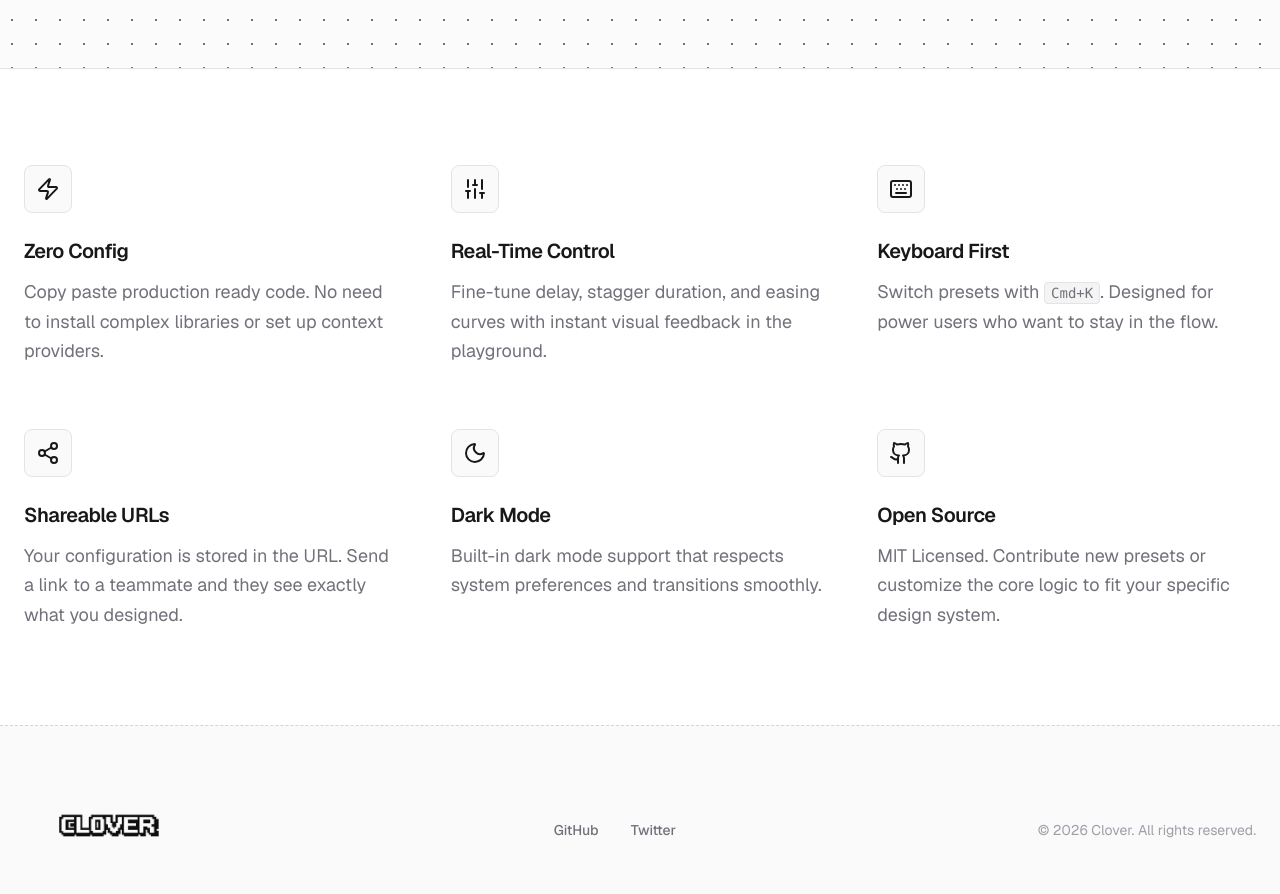
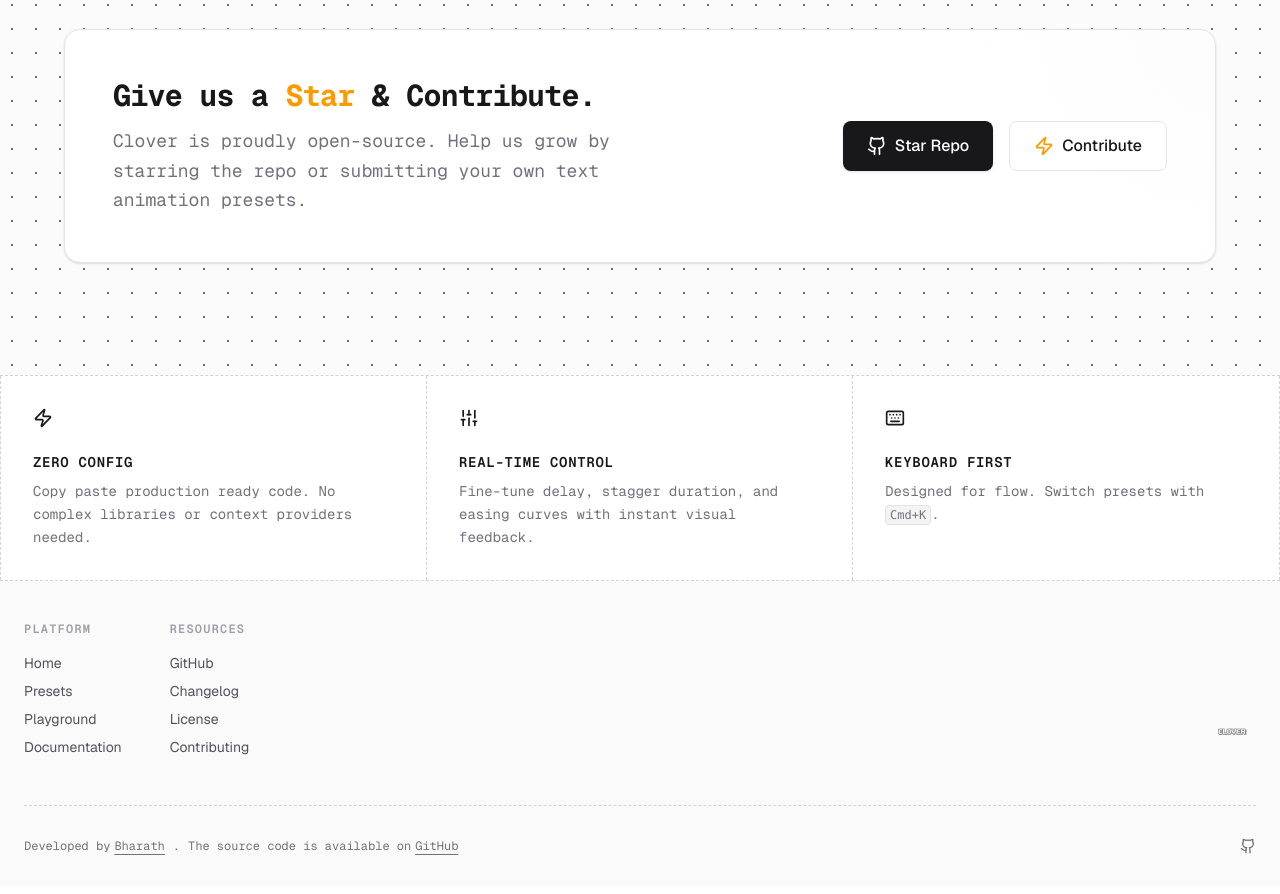
Before and after one commit to clover-kit/Clover, a Next.js app: page / in a window 1280 px wide. Shown: the part 840-1734 px from the top of the page. Built offline with nearby package versions, Linux system fonts and the light colour scheme.

Commit message:
feat(landing): update footer links and content

```diff
--- a/app/page.tsx
+++ b/app/page.tsx
@@ -26,13 +26,13 @@ export default function LandingPage() {
     <div className="min-h-screen bg-[#fbfbfb] dark:bg-zinc-950 font-sans selection:bg-zinc-900 selection:text-white dark:selection:bg-zinc-100 dark:selection:text-zinc-900 flex flex-col text-zinc-900 dark:text-zinc-50 transition-colors duration-300">
 
       {/* Top Announcement Bar */}
-      <div className="bg-white dark:bg-zinc-900 border-b border-zinc-200 dark:border-zinc-800 py-2 px-4 flex justify-center items-center text-sm font-medium relative z-20">
+      {/* <div className="bg-white dark:bg-zinc-900 border-b border-zinc-200 dark:border-zinc-800 py-2 px-4 flex justify-center items-center text-sm font-medium relative z-20">
         <div className="flex items-center gap-2 text-zinc-600 dark:text-zinc-400">
-          <span className="bg-zinc-100 dark:bg-zinc-800 border border-zinc-200 dark:border-zinc-700 rounded px-1.5 py-0.5 text-xs font-mono text-zinc-900 dark:text-zinc-100">v2.0</span>
+          <span className="bg-zinc-100 dark:bg-zinc-800 border border-zinc-200 dark:border-zinc-700 rounded px-1.5 py-0.5 text-xs font-mono text-zinc-900 dark:text-zinc-100"></span>
           <span>Now with multi-line stagger support</span>
           <a href="#" className="ml-2 text-zinc-900 dark:text-zinc-100 underline decoration-zinc-300 dark:decoration-zinc-600 underline-offset-2 hover:decoration-zinc-900 dark:hover:decoration-zinc-100 transition-all">Read Changelog</a>
         </div>
-      </div>
+      </div> */}
 
       {/* Navigation */}
       <nav className="border-b border-dashed border-zinc-300 dark:border-zinc-800 bg-[#fbfbfb]/80 dark:bg-zinc-950/80 backdrop-blur-md sticky top-0 z-50">
@@ -91,8 +91,8 @@ export default function LandingPage() {
           </p>
 
           <div className="mt-8 flex items-center justify-center gap-4">
-            <Link href="/playground" className="flex items-center gap-2 bg-zinc-900 dark:bg-zinc-100 hover:bg-zinc-800 dark:hover:bg-zinc-200 text-white dark:text-zinc-900 py-3 px-6 rounded-lg text-lg font-medium transition-all shadow-lg hover:shadow-xl hover:-translate-y-0.5">
-              Open Playground <ArrowRight className="w-5 h-5" />
+            <Link href="/presets" className="flex items-center gap-2 bg-zinc-900 dark:bg-zinc-100 hover:bg-zinc-800 dark:hover:bg-zinc-200 text-white dark:text-zinc-900 py-3 px-6 rounded-lg text-lg font-medium transition-all shadow-lg hover:shadow-xl hover:-translate-y-0.5">
+              Open Presets <ArrowRight className="w-5 h-5" />
             </Link>
           </div>
         </div>
@@ -113,62 +113,126 @@ export default function LandingPage() {
           </DemoCard>
         </div>
 
+        {/* Community Callout */}
+        <section className="relative z-10 w-full max-w-6xl mt-20 mb-8">
+          <div className="bg-white dark:bg-zinc-900 border border-zinc-200 dark:border-zinc-800 rounded-2xl p-8 md:p-12 flex flex-col md:flex-row items-center justify-between gap-8 text-center md:text-left relative overflow-hidden shadow-sm hover:shadow-md transition-shadow">
+            <div className="absolute top-0 right-0 w-64 h-64 bg-zinc-50 dark:bg-zinc-800/50 rounded-full blur-3xl -translate-y-1/2 translate-x-1/2 opacity-50 z-0"></div>
+
+            <div className="relative z-10 max-w-xl">
+              <h2 className="text-2xl md:text-3xl font-mono font-bold text-zinc-900 dark:text-zinc-50 mb-3 tracking-tight">
+                Give us a <span className="text-amber-500">Star</span> & Contribute.
+              </h2>
+              <p className="font-mono text-lg text-zinc-500 dark:text-zinc-400 leading-relaxed">
+                Clover is proudly open-source. Help us grow by starring the repo or submitting your own text animation presets.
+              </p>
+            </div>
+
+            <div className="relative z-10 flex flex-col sm:flex-row gap-4 w-full md:w-auto">
+              <a
+                href="https://github.com/clover-kit/Clover"
+                target="_blank"
+                rel="noopener noreferrer"
+                className="flex items-center justify-center gap-2 bg-zinc-900 dark:bg-zinc-100 text-white dark:text-zinc-900 px-6 py-3 rounded-lg font-medium hover:bg-zinc-800 dark:hover:bg-zinc-200 transition-colors shadow-sm"
+              >
+                <Github className="w-5 h-5" />
+                <span>Star Repo</span>
+              </a>
+              <a
+                href="https://github.com/clover-kit/Clover"
+                target="_blank"
+                rel="noopener noreferrer"
+                className="flex items-center justify-center gap-2 bg-white dark:bg-zinc-800 text-zinc-900 dark:text-zinc-100 border border-zinc-200 dark:border-zinc-700 px-6 py-3 rounded-lg font-medium hover:bg-zinc-50 dark:hover:bg-zinc-700 transition-colors"
+              >
+                <Zap className="w-5 h-5 text-amber-500" />
+                <span>Contribute</span>
+              </a>
+            </div>
+          </div>
+        </section>
+
       </main>
 
       {/* Features Section */}
-      <section className="border-t border-zinc-200 dark:border-zinc-800 py-24 bg-white dark:bg-zinc-950">
-        <div className="max-w-7xl mx-auto px-6">
-          <div className="grid grid-cols-1 md:grid-cols-2 lg:grid-cols-3 gap-x-12 gap-y-16">
-            <FeatureCard icon={<Zap className="w-6 h-6 text-zinc-900 dark:text-zinc-100" />} title="Zero Config" description="Copy paste production ready code. No need to install complex libraries or set up context providers." />
-            <FeatureCard icon={<Sliders className="w-6 h-6 text-zinc-900 dark:text-zinc-100" />} title="Real-Time Control" description="Fine-tune delay, stagger duration, and easing curves with instant visual feedback in the playground." />
-            <FeatureCard icon={<Keyboard className="w-6 h-6 text-zinc-900 dark:text-zinc-100" />} title="Keyboard First" description={<>Switch presets with <code className="bg-zinc-100 dark:bg-zinc-800 px-1.5 py-0.5 rounded text-sm border border-zinc-200 dark:border-zinc-700">Cmd+K</code>. Designed for power users who want to stay in the flow.</>} />
-            <FeatureCard icon={<Share2 className="w-6 h-6 text-zinc-900 dark:text-zinc-100" />} title="Shareable URLs" description="Your configuration is stored in the URL. Send a link to a teammate and they see exactly what you designed." />
-            <FeatureCard icon={<Moon className="w-6 h-6 text-zinc-900 dark:text-zinc-100" />} title="Dark Mode" description="Built-in dark mode support that respects system preferences and transitions smoothly." />
-            <FeatureCard icon={<Github className="w-6 h-6 text-zinc-900 dark:text-zinc-100" />} title="Open Source" description="MIT Licensed. Contribute new presets or customize the core logic to fit your specific design system." />
+      <section className="border-t border-dashed border-zinc-300 dark:border-zinc-800 bg-white dark:bg-zinc-950">
+        <div className="max-w-7xl mx-auto border-x border-dashed border-zinc-300 dark:border-zinc-800">
+          <div className="grid grid-cols-1 md:grid-cols-3">
+            <div className="p-8 border-b md:border-b-0 md:border-r border-dashed border-zinc-300 dark:border-zinc-800 hover:bg-zinc-50 dark:hover:bg-zinc-900/50 transition-colors">
+              <Zap className="w-5 h-5 mb-6 text-zinc-900 dark:text-zinc-100" />
+              <h3 className="text-sm font-mono font-semibold uppercase tracking-wider mb-2 text-zinc-900 dark:text-zinc-100">Zero Config</h3>
+              <p className="text-zinc-500 dark:text-zinc-400 font-mono text-sm leading-relaxed">Copy paste production ready code. No complex libraries or context providers needed.</p>
+            </div>
+            <div className="p-8 border-b md:border-b-0 md:border-r border-dashed border-zinc-300 dark:border-zinc-800 hover:bg-zinc-50 dark:hover:bg-zinc-900/50 transition-colors">
+              <Sliders className="w-5 h-5 mb-6 text-zinc-900 dark:text-zinc-100" />
+              <h3 className="text-sm font-mono font-semibold uppercase tracking-wider mb-2 text-zinc-900 dark:text-zinc-100">Real-Time Control</h3>
+              <p className="text-zinc-500 dark:text-zinc-400 font-mono text-sm leading-relaxed">Fine-tune delay, stagger duration, and easing curves with instant visual feedback.</p>
+            </div>
+            <div className="p-8 border-dashed border-zinc-300 dark:border-zinc-800 hover:bg-zinc-50 dark:hover:bg-zinc-900/50 transition-colors">
+              <Keyboard className="w-5 h-5 mb-6 text-zinc-900 dark:text-zinc-100" />
+              <h3 className="text-sm font-mono font-semibold uppercase tracking-wider mb-2 text-zinc-900 dark:text-zinc-100">Keyboard First</h3>
+              <p className="text-zinc-500 dark:text-zinc-400 font-mono text-sm leading-relaxed">Designed for flow. Switch presets with <code className="bg-zinc-100 dark:bg-zinc-800 px-1 py-0.5 rounded text-xs border border-zinc-200 dark:border-zinc-700">Cmd+K</code>.</p>
+            </div>
           </div>
         </div>
       </section>
 
       {/* Footer */}
-      <footer className="bg-zinc-50 dark:bg-zinc-900 border-t border-dashed border-zinc-300 dark:border-zinc-800 py-12">
-        <div className="max-w-7xl mx-auto px-6 flex flex-col md:flex-row justify-between items-center gap-6">
-          <div className="flex items-center gap-2">
-            <Image
-              src="/logo-text.png"
-              alt="Clover"
-              width={140}
-              height={40}
-              className="object-contain h-28 w-auto dark:invert"
-            />
+      <footer className="bg-zinc-50 dark:bg-zinc-950 border-t border-dashed border-zinc-300 dark:border-zinc-800 pt-10 pb-8 overflow-hidden">
+        <div className="max-w-7xl mx-auto px-6">
+          <div className="flex flex-col md:flex-row justify-between gap-8 mb-12">
+            <div className="flex gap-12">
+              <div>
+                <h4 className="font-mono text-xs font-semibold uppercase text-zinc-400 mb-4 tracking-widest">Platform</h4>
+                <ul className="space-y-2 text-sm text-zinc-600 dark:text-zinc-400">
+                  <li><Link href="/" className="hover:text-zinc-900 dark:hover:text-zinc-100 transition-colors">Home</Link></li>
+                  <li><Link href="/presets" className="hover:text-zinc-900 dark:hover:text-zinc-100 transition-colors">Presets</Link></li>
+                  <li><Link href="/playground" className="hover:text-zinc-900 dark:hover:text-zinc-100 transition-colors">Playground</Link></li>
+                  <li><Link href="/docs" className="hover:text-zinc-900 dark:hover:text-zinc-100 transition-colors">Documentation</Link></li>
+                </ul>
+              </div>
+              <div>
+                <h4 className="font-mono text-xs font-semibold uppercase text-zinc-400 mb-4 tracking-widest">Resources</h4>
+                <ul className="space-y-2 text-sm text-zinc-600 dark:text-zinc-400">
+                  <li><a href="https://github.com/clover-kit/Clover" target="_blank" rel="noopener noreferrer" className="hover:text-zinc-900 dark:hover:text-zinc-100 transition-colors">GitHub</a></li>
+                  <li><a href="https://github.com/clover-kit/Clover/releases" target="_blank" rel="noopener noreferrer" className="hover:text-zinc-900 dark:hover:text-zinc-100 transition-colors">Changelog</a></li>
+                  <li><a href="https://github.com/clover-kit/Clover/blob/main/LICENSE" target="_blank" rel="noopener noreferrer" className="hover:text-zinc-900 dark:hover:text-zinc-100 transition-colors">License</a></li>
+                  <li><a href="https://github.com/clover-kit/Clover/blob/main/CONTRIBUTING.md" target="_blank" rel="noopener noreferrer" className="hover:text-zinc-900 dark:hover:text-zinc-100 transition-colors">Contributing</a></li>
+                </ul>
+              </div>
+            </div>
+
+            <div className="flex flex-col justify-end">
+              <Image
+                src="/logo-text.png"
+                alt="Clover"
+                width={100}
+                height={30}
+                className="object-contain h-8 w-auto opacity-50 dark:invert mb-2"
+              />
+            </div>
           </div>
 
-          <div className="flex gap-8 text-sm font-medium text-zinc-500 dark:text-zinc-400">
-            <a href="#" className="hover:text-zinc-900 dark:hover:text-zinc-100 transition-colors">GitHub</a>
-            <a href="#" className="hover:text-zinc-900 dark:hover:text-zinc-100 transition-colors">Twitter</a>
+          <div className="flex flex-col md:flex-row justify-between items-center w-full pt-8 border-t border-dashed border-zinc-300 dark:border-zinc-800 text-xs text-zinc-500 font-mono">
+            <div className="flex items-center gap-1">
+              <span>Developed by</span>
+              <a href="https://github.com/AVBharath10" target="_blank" rel="noopener noreferrer" className="underline underline-offset-4 hover:text-zinc-900 dark:hover:text-zinc-100 transition-colors">Bharath</a>
+              <span className="mx-1">.</span>
+              <span>The source code is available on</span>
+              <a href="https://github.com/clover-kit/Clover" target="_blank" rel="noopener noreferrer" className="underline underline-offset-4 hover:text-zinc-900 dark:hover:text-zinc-100 transition-colors">GitHub</a>
+            </div>
+
+            <div className="flex items-center gap-4 mt-4 md:mt-0">
+              <a href="https://github.com/clover-kit/Clover" target="_blank" rel="noopener noreferrer" className="hover:text-zinc-900 dark:hover:text-zinc-100 transition-colors">
+                <Github className="w-4 h-4" />
+              </a>
+            </div>
           </div>
-
-          <p className="text-sm text-zinc-400 dark:text-zinc-600">
-            &copy; 2026 Clover. All rights reserved.
-          </p>
         </div>
       </footer>
     </div>
   );
 }
 
-function FeatureCard({ icon, title, description }: { icon: React.ReactNode, title: string, description: React.ReactNode }) {
-  return (
-    <div className="group">
-      <div className="mb-6 inline-flex items-center justify-center w-12 h-12 rounded-lg bg-zinc-50 dark:bg-zinc-900 border border-zinc-200 dark:border-zinc-800 group-hover:border-zinc-900 dark:group-hover:border-zinc-100 transition-colors">
-        {icon}
-      </div>
-      <h3 className="text-xl font-semibold text-zinc-900 dark:text-zinc-100 mb-3 tracking-tight">{title}</h3>
-      <p className="text-lg text-zinc-500 dark:text-zinc-400 leading-relaxed">
-        {description}
-      </p>
-    </div>
-  );
-}
+
 
 function DemoCard({ title, children, delay }: { title: string, children: React.ReactNode, delay: number }) {
   return (
```
